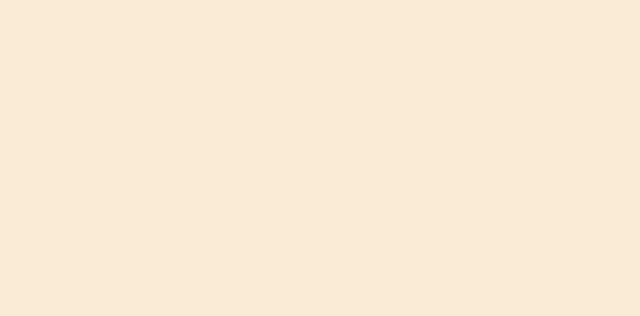
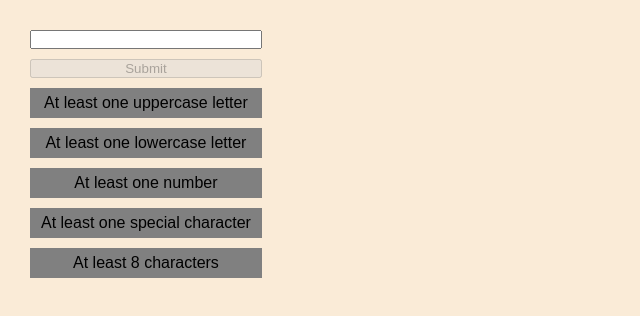
Before and after one commit to Sandeep96Shah/machineCoding, a React (Create React App) app: page /password-validator in a window 1280 px wide. Before the commit this address had no page. Shown: the top 316 px of the page, without its empty margins (0-640 px from the left). Built offline with nearby package versions, Linux system fonts and the light colour scheme.

Commit message:
Password Validation (#54)

```diff
--- a/src/App.js
+++ b/src/App.js
@@ -44,6 +44,7 @@ import FileExplorer from "./components/FileExplorer";
 import JobBoard from "./components/JobBoard";
 import LimitInfiniteList from "./components/LimitInfiniteList";
 import UndoableCounter from "./components/UndoableCounter";
+import PasswordValidator from "./components/PasswordValidator";
 
 function App() {
   return (
@@ -96,6 +97,7 @@ function App() {
         <Route path="job-board" element={<JobBoard />} />
         <Route path="limit-infinite-list" element={<LimitInfiniteList />} />
         <Route path="undoable-counter" element={<UndoableCounter />} />
+        <Route path="password-validator" element={<PasswordValidator />} />
       </Routes>
 
     </div>
--- a/src/components/Home/index.js
+++ b/src/components/Home/index.js
@@ -67,6 +67,7 @@ const Home = () => {
       <button onClick={() => handlenavigate("job-board")}>Job board</button>
       <button onClick={() => handlenavigate("limit-infinite-list")}>Limit Infinite List</button>
       <button onClick={() => handlenavigate("undoable-counter")}>Undoable Counter</button>
+      <button onClick={() => handlenavigate("password-validator")}>Password Validator</button>
     </div>
   );
 };
--- /dev/null
+++ b/src/components/PasswordValidator/index.jsx
@@ -0,0 +1,58 @@
+import React, { useMemo, useState, useCallback } from "react";
+import "./styles.css";
+
+const validations = [
+  { key: "isUpperCase", title: "At least one uppercase letter" },
+  { key: "isLowerCase", title: "At least one lowercase letter" },
+  { key: "isNumber", title: "At least one number" },
+  { key: "isSpecialCharacter", title: "At least one special character" },
+  { key: "isLongEnough", title: "At least 8 characters " },
+];
+
+const validatePassword = (password) => ({
+  isUpperCase: /[A-Z]/.test(password),
+  isLowerCase: /[a-z]/.test(password),
+  isNumber: /[0-9]/.test(password),
+  isSpecialCharacter: /[!@#$%^&*()]/.test(password),
+  isLongEnough: password.length >= 8,
+});
+
+const PasswordValidator = () => {
+  const [password, setPassword] = useState("");
+
+  const validationResult = useMemo(
+    () => validatePassword(password),
+    [password]
+  );
+
+  const handleOnPasswordChange = useCallback(
+    (event) => setPassword(event.target.value),
+    []
+  );
+
+  const isSubmitDisabled = useMemo(
+    () => validations.some(({ key }) => !validationResult[key]),
+    [validationResult]
+  );
+
+  return (
+    <div className="password-validator-container">
+      <input
+        type="password"
+        defaultValue={password}
+        onChange={handleOnPasswordChange}
+      />
+      <button disabled={isSubmitDisabled}>Submit</button>
+      {validations.map(({ key, title }) => (
+        <p
+          key={key}
+          className={`${validationResult[key] ? "present" : "absent"}`}
+        >
+          {title}
+        </p>
+      ))}
+    </div>
+  );
+};
+
+export default PasswordValidator;
--- /dev/null
+++ b/src/components/PasswordValidator/styles.css
@@ -0,0 +1,20 @@
+.password-validator-container {
+    padding: 0;
+    margin: 0;
+    display: flex;
+    flex-direction: column;
+    gap: 10px;
+    width: max-content;
+}
+
+.password-validator-container .present {
+    background-color: green;
+    padding: 5px 10px;
+    border: 1px solid grey;
+}
+
+.password-validator-container .absent {
+    background-color: grey;
+    padding: 5px 10px;
+    border: 1px solid grey;
+}
```
